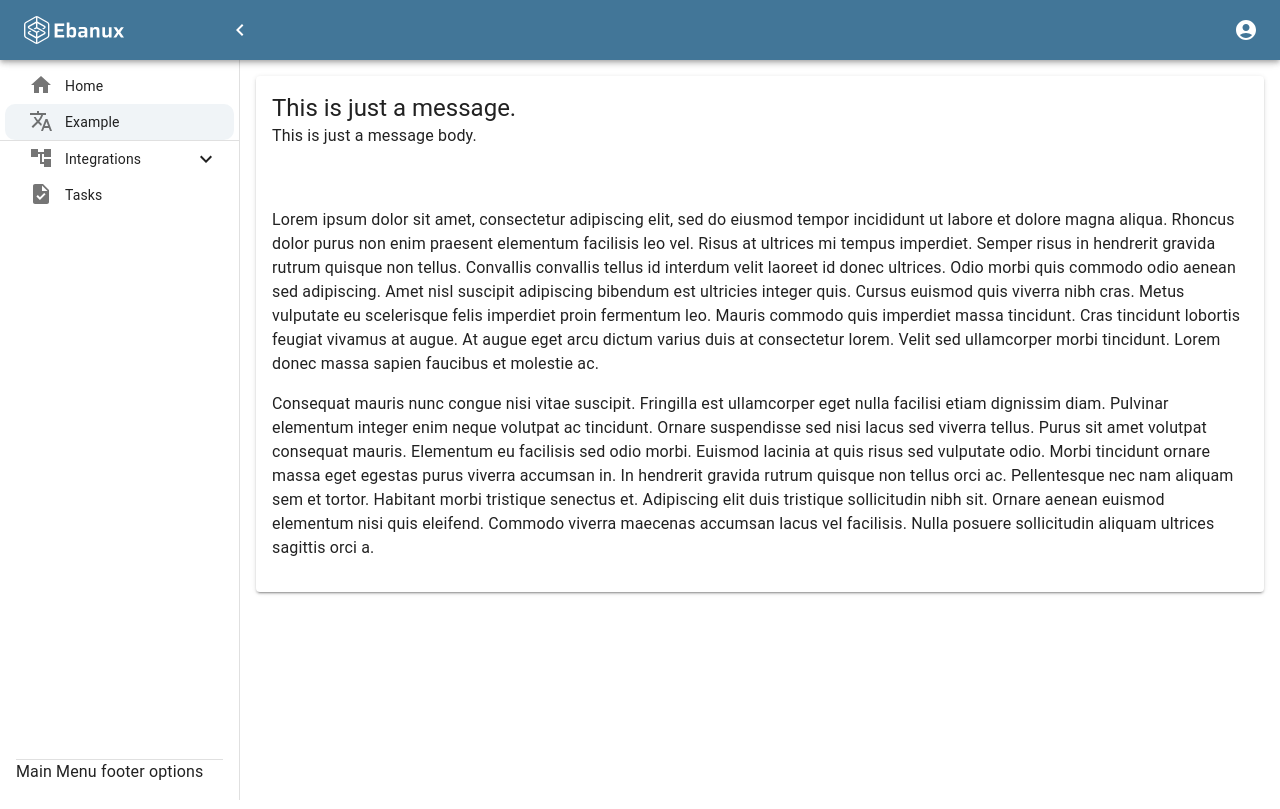
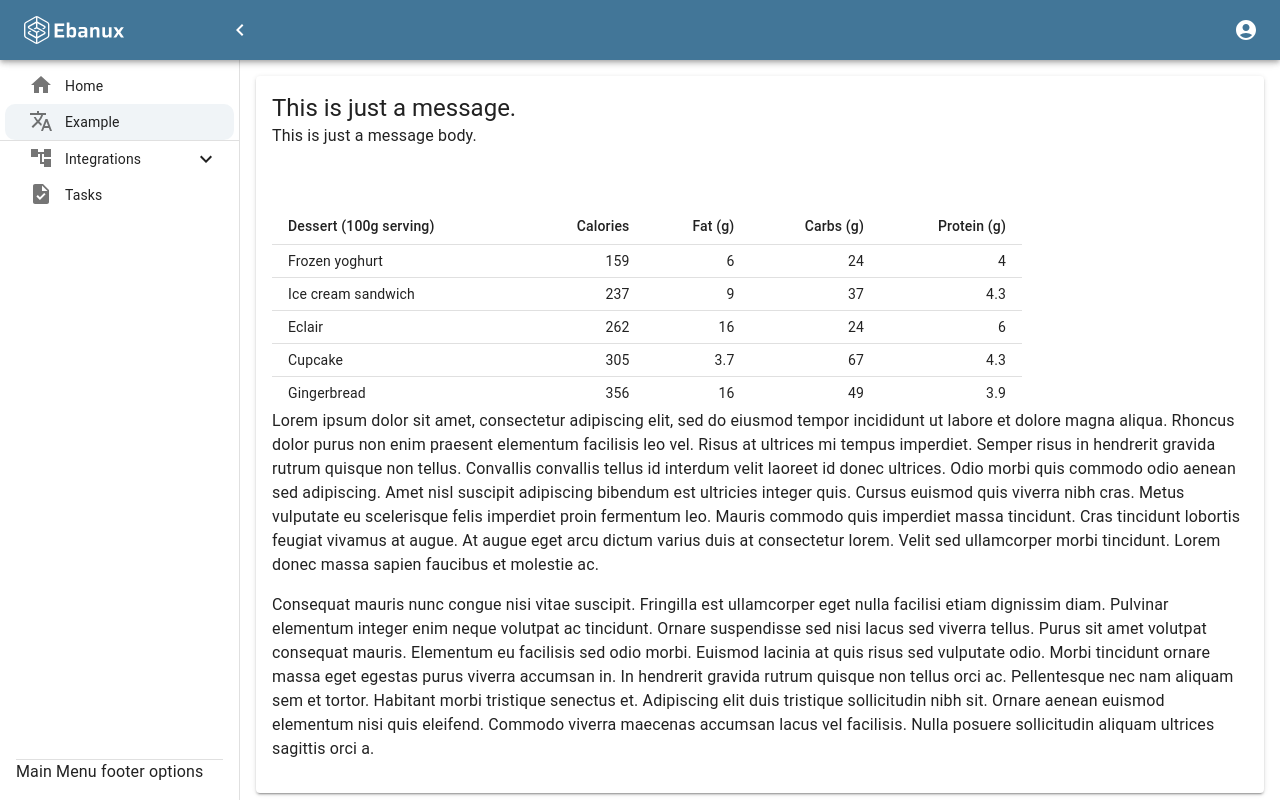
Before and after one commit to cenit-io/edge_connector, a React (Create React App) app: page /example in a window 1280 px wide. Built offline with nearby package versions, Linux system fonts and the light colour scheme.

Commit message:
Defining options menu for rows

```diff
--- /dev/null
+++ b/src/components/tableRow/MyTableRow.js
@@ -0,0 +1,101 @@
+import React, {
+  useCallback, useEffect, useRef, useState
+} from 'react';
+import PropTypes from 'prop-types';
+import Box from '@mui/material/Box';
+import TableRow from '@mui/material/TableRow';
+import Tooltip from '@mui/material/Tooltip';
+import IconButton from '@mui/material/IconButton';
+
+import { genId } from '../../utils/generalFunctions';
+
+const MyTableRow = ({
+  children, handPointer, options, ...others
+}) => {
+  const [show, setShow] = useState(false);
+
+  const componentId = useRef(genId());
+  const rowRef = useRef(null);
+
+  const handleShow = useCallback(() => {
+    setShow(true);
+  }, []);
+
+  const handleHide = useCallback(event => {
+    if (componentId.current !== event.relatedTarget.id) {
+      setShow(false);
+    }
+  }, []);
+
+  const handleLeave = useCallback(() => {
+    setShow(false);
+  }, []);
+
+  useEffect(() => {
+    componentId.current = genId();
+  }, []);
+
+  const renderBox = useCallback(() => {
+    return (
+      <Box
+        id={componentId.current}
+        onMouseLeave={handleLeave}
+        sx={{
+          width: `${rowRef.current.offsetWidth}px`,
+          mt: '-32px',
+          position: 'absolute',
+          textAlign: 'right',
+          cursor: handPointer ? 'pointer' : undefined,
+          backgroundColor: 'rgba(66, 118, 152, 0.08)',
+          borderRadius: '5px'
+        }}
+      >
+        {options.map(x => (
+          <Tooltip title={x.tip}>
+            <IconButton
+              onClick={x.action}
+              size='small'
+              color="primary"
+
+            >
+              {x.icon}
+            </IconButton>
+          </Tooltip>
+        ))
+        }
+      </Box>
+    );
+  }, []);
+
+  return (
+    <>
+      <TableRow
+        onMouseEnter={handleShow}
+        onMouseLeave={handleHide}
+        style={handPointer && { cursor: 'pointer' }}
+        ref={rowRef}
+        {...others}
+      >
+        {children}
+      </TableRow>
+      {show && renderBox()}
+    </>
+  );
+};
+
+MyTableRow.defaultProps = {
+  handPointer: false,
+  options: []
+};
+
+MyTableRow.propTypes = {
+  children: PropTypes.node.isRequired,
+  options: PropTypes.arrayOf(PropTypes.shape({
+    icon: PropTypes.node,
+    tip: PropTypes.string,
+    action: PropTypes.function
+  })),
+  handPointer: PropTypes.bool
+};
+
+export default MyTableRow;
--- a/src/containers/content/Content.js
+++ b/src/containers/content/Content.js
@@ -2,10 +2,78 @@ import React from 'react';
 import Toolbar from '@mui/material/Toolbar';
 import Typography from '@mui/material/Typography';
 
+import Table from '@mui/material/Table';
+import TableBody from '@mui/material/TableBody';
+import TableCell from '@mui/material/TableCell';
+import TableContainer from '@mui/material/TableContainer';
+import TableHead from '@mui/material/TableHead';
+import TableRow from '@mui/material/TableRow';
+import MyTableRow from '../../components/tableRow/MyTableRow';
+
+import BuildIcon from '@mui/icons-material/Build';
+import SettingsIcon from '@mui/icons-material/Settings';
+
+function createData(name, calories, fat, carbs, protein) {
+  return { name, calories, fat, carbs, protein };
+}
+
+const rows = [
+  createData('Frozen yoghurt', 159, 6.0, 24, 4.0),
+  createData('Ice cream sandwich', 237, 9.0, 37, 4.3),
+  createData('Eclair', 262, 16.0, 24, 6.0),
+  createData('Cupcake', 305, 3.7, 67, 4.3),
+  createData('Gingerbread', 356, 16.0, 49, 3.9)
+];
+
 const Content = () => {
+
+  const options = [
+    {
+      icon: <SettingsIcon fontSize="small" />,
+      tip: 'Settings',
+      action: () => { console.log('Sttings'); }
+    },
+    {
+      icon: <BuildIcon fontSize="small" />,
+      tip: 'Build',
+      action: () => { console.log('Build'); }
+    }
+  ];
+
   return (
     <>
       <Toolbar />
+      <TableContainer>
+        <Table sx={{ width: 750 }} size="small" aria-label="a dense table">
+          <TableHead>
+            <TableRow>
+              <TableCell>Dessert (100g serving)</TableCell>
+              <TableCell align="right">Calories</TableCell>
+              <TableCell align="right">Fat&nbsp;(g)</TableCell>
+              <TableCell align="right">Carbs&nbsp;(g)</TableCell>
+              <TableCell align="right">Protein&nbsp;(g)</TableCell>
+            </TableRow>
+          </TableHead>
+          <TableBody>
+            {rows.map(row => (
+              <MyTableRow
+                handPointer
+                key={row.name}
+                sx={{ '&:last-child td, &:last-child th': { border: 0 } }}
+                options={options}
+              >
+                <TableCell component="th" scope="row">
+                  {row.name}
+                </TableCell>
+                <TableCell align="right">{row.calories}</TableCell>
+                <TableCell align="right">{row.fat}</TableCell>
+                <TableCell align="right">{row.carbs}</TableCell>
+                <TableCell align="right">{row.protein}</TableCell>
+              </MyTableRow>
+            ))}
+          </TableBody>
+        </Table>
+      </TableContainer>
       <Typography paragraph>
         Lorem ipsum dolor sit amet, consectetur adipiscing elit, sed do eiusmod
         tempor incididunt ut labore et dolore magna aliqua. Rhoncus dolor purus non
--- a/src/utils/generalFunctions.js
+++ b/src/utils/generalFunctions.js
@@ -2,3 +2,5 @@ export const dateHandler = (date, locale = 'en') => (new Date(date)).toLocaleStr
 
 export const isEmpty = item => (((!item || item === null) || (Array.isArray(item) && !item.length)
   || (typeof item === 'string' && !item.length) || (typeof item === 'object' && !Object.keys(item).length)));
+
+export const genId = () => Math.random().toString().replace('0.', '');
```
Also changed, not shown: src/components/tableRow/TableRow.js (deleted, +0 -7 lines).
